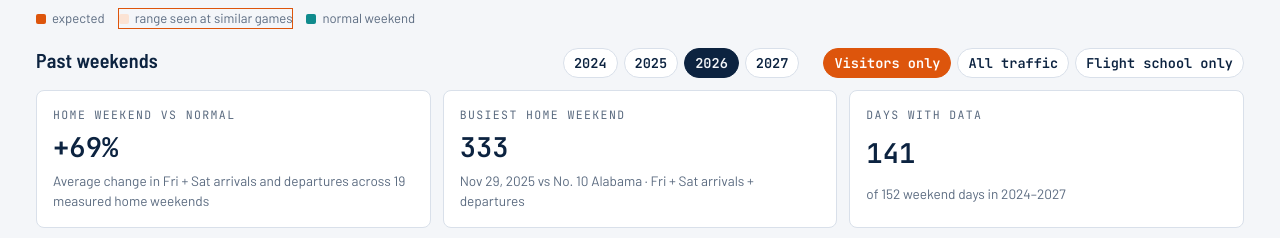
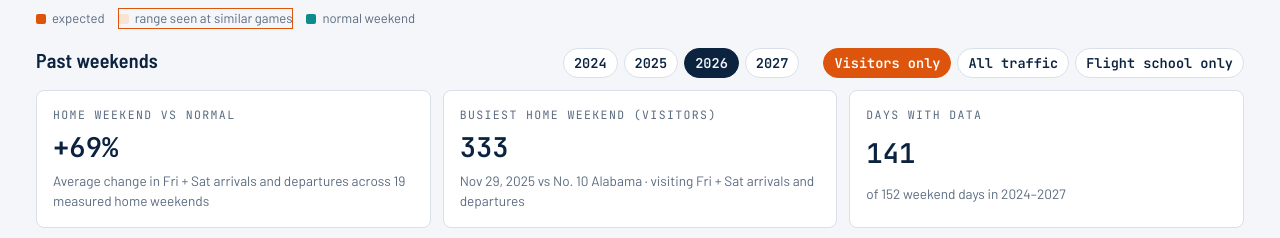
Before and after one commit to ebc1613/kauo-gameday, a plain HTML site: page index.html in a window 1280 px wide. Shown: the part 1961-2199 px from the top of the page. Drawn offline with Linux system fonts and the light colour scheme.

Commit message:
Nightly update 2026-11-12

```diff
--- a/index.html
+++ b/index.html
@@ -318,7 +318,9 @@ function renderStrip() {
   const ratios = homes.map(delta).filter(x => x != null);
   const avgUp = ratios.length ? ratios.reduce((a, b) => a + b, 0) / ratios.length : null;
   let best = null;
-  for (const w of homes) { const v = (dayVal(w, "Fri") || 0) + (dayVal(w, "Sat") || 0); if (!best || v > best.v) best = { w, v }; }
+  // Busiest weekend is always judged on visitors: with "all traffic" a big flight-school weekend would win
+  const vis = (w, d) => { const k = w.days[d], m = k && DATA.days[k]; return m && m.has_data ? m.groups.visitors.itinerant : 0; };
+  for (const w of homes) { const v = vis(w, "Fri") + vis(w, "Sat"); if (!best || v > best.v) best = { w, v }; }
   const covered = Object.values(DATA.days).filter(d => d.total > 0).length;
   const next = DATA.upcoming[0];
   const sameOpp = next ? homes.filter(w => w.game.opponent === next.opponent) : [];
@@ -329,9 +331,9 @@ function renderStrip() {
       <span class="s">Average change in Fri + Sat arrivals and departures across ${ratios.length} measured home weekends</span>
     </div>
     <div class="panel stat">
-      <span class="eyebrow">Busiest home weekend</span>
+      <span class="eyebrow">Busiest home weekend (visitors)</span>
       <span class="v">${best ? best.v : "—"}</span>
-      <span class="s">${best ? `${esc(best.w.game.label)} · Fri + Sat arrivals + departures` : "No data loaded yet"}</span>
+      <span class="s">${best ? `${esc(best.w.game.label)} · visiting Fri + Sat arrivals and departures` : "No data loaded yet"}</span>
     </div>
     <div class="panel stat">
       <span class="eyebrow">Days with data</span>
```
